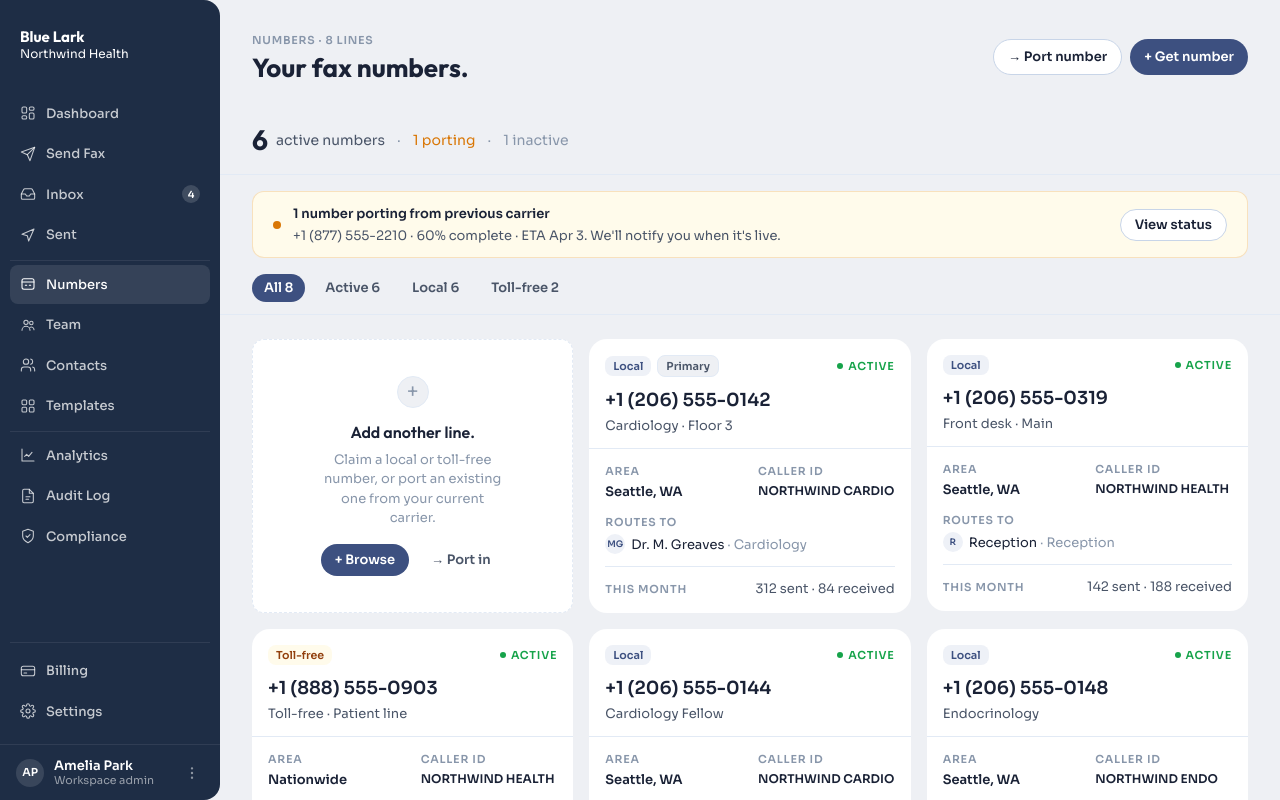
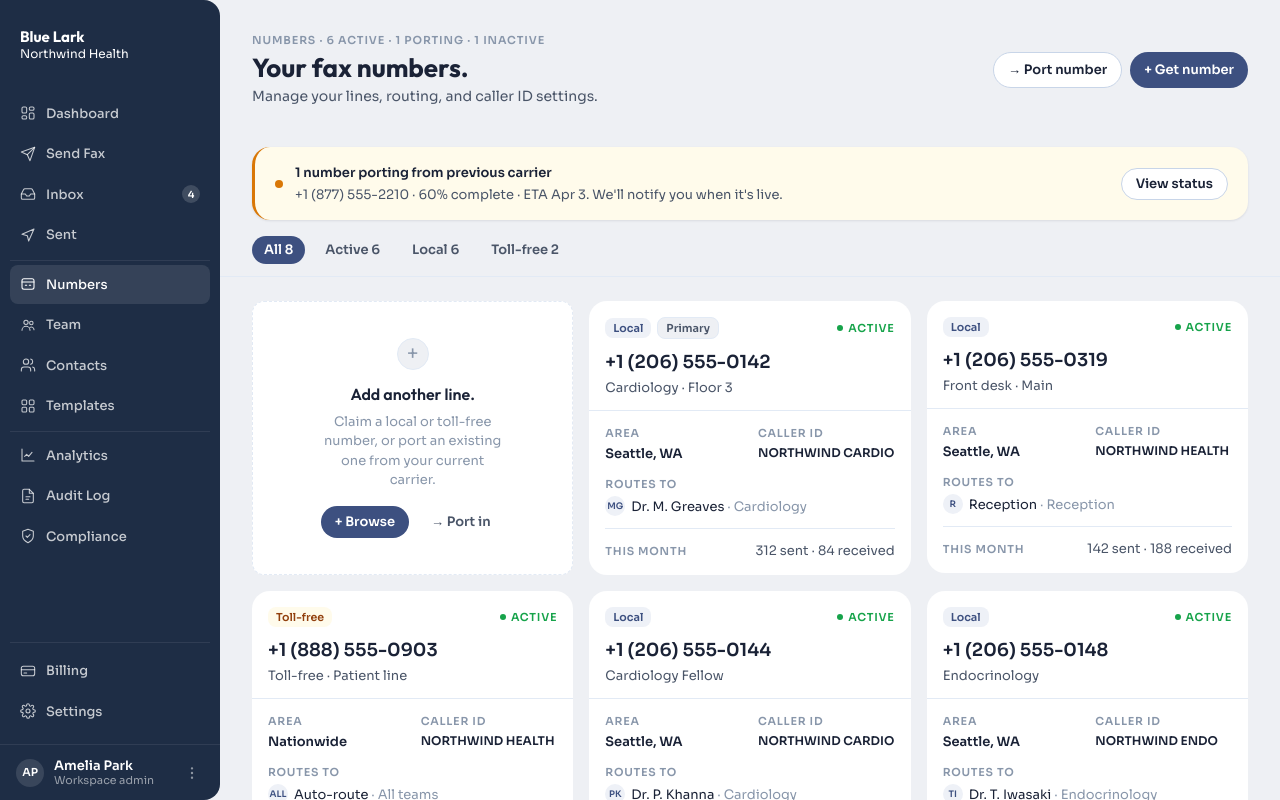
Before and after one commit to kschulze3142/design-prototype, a Next.js app: page /app/numbers in a window 1280 px wide. Shown: the top 800 px of the page. Built offline with nearby package versions, Linux system fonts and the light colour scheme.

Commit message:
style: numbers page header consistency, alert banner, filter tabs

```diff
--- a/app/app/numbers/page.tsx
+++ b/app/app/numbers/page.tsx
@@ -342,15 +342,15 @@ export default function NumbersPage() {
       }}>
         <div>
           <div style={{
-            fontFamily: 'var(--font-body)',
+            fontFamily: 'var(--font-mono)',
             fontSize: 11,
             fontWeight: 600,
-            letterSpacing: '0.07em',
+            letterSpacing: '0.08em',
             textTransform: 'uppercase',
             color: 'var(--color-text-tertiary)',
             marginBottom: 4,
           }}>
-            NUMBERS · {NUMBERS.length} LINES
+            NUMBERS · {activeCount} ACTIVE · {portingCount} PORTING · {inactiveCount} INACTIVE
           </div>
           <h1 style={{
             fontFamily: 'var(--font-heading)',
@@ -362,49 +362,31 @@ export default function NumbersPage() {
           }}>
             Your fax numbers.
           </h1>
+          <p style={{
+            fontFamily: 'var(--font-body)',
+            fontSize: 14,
+            fontWeight: 400,
+            color: 'var(--color-text-secondary)',
+            margin: 0,
+            marginTop: 4,
+          }}>
+            Manage your lines, routing, and caller ID settings.
+          </p>
         </div>
         <div style={{ display: 'flex', gap: 8, alignItems: 'center', alignSelf: 'center' }}>
-          <Button variant="secondary">→ Port number</Button>
-          <Button variant="primary">+ Get number</Button>
+          <Button variant="secondary" size="md">→ Port number</Button>
+          <Button variant="primary" size="md">+ Get number</Button>
         </div>
-      </div>
-
-      {/* Stats row */}
-      <div style={{
-        display: 'flex',
-        alignItems: 'center',
-        borderBottom: '1px solid var(--color-border)',
-        padding: '20px 32px',
-      }}>
-        <span style={{
-          fontFamily: 'var(--font-heading)',
-          fontSize: 28,
-          fontWeight: 700,
-          color: 'var(--color-text-primary)',
-          lineHeight: 1,
-        }}>
-          {activeCount}
-        </span>
-        <span style={{ fontFamily: 'var(--font-body)', fontSize: 14, color: 'var(--color-text-secondary)', marginLeft: 8 }}>
-          active numbers
-        </span>
-        <span style={{ fontFamily: 'var(--font-body)', fontSize: 14, color: 'var(--color-text-tertiary)', margin: '0 12px' }}>·</span>
-        <span style={{ fontFamily: 'var(--font-body)', fontSize: 14, color: 'var(--color-review)' }}>
-          {portingCount} porting
-        </span>
-        <span style={{ fontFamily: 'var(--font-body)', fontSize: 14, color: 'var(--color-text-tertiary)', margin: '0 12px' }}>·</span>
-        <span style={{ fontFamily: 'var(--font-body)', fontSize: 14, color: 'var(--color-text-tertiary)' }}>
-          {inactiveCount} inactive
-        </span>
       </div>
 
       {/* Port-in-progress banner */}
       {portingNumbers.length > 0 && (
         <div style={{
           background: 'var(--color-review-bg)',
-          border: '1px solid color-mix(in srgb, var(--color-review) 20%, transparent)',
-          borderRadius: 'var(--radius-md)',
-          padding: '12px 20px',
+          borderLeft: '3px solid var(--color-review)',
+          borderRadius: 'var(--radius-lg)',
+          boxShadow: 'var(--shadow-card)',
+          padding: '16px 20px',
           margin: '16px 32px 0',
           display: 'flex',
           alignItems: 'center',
```
